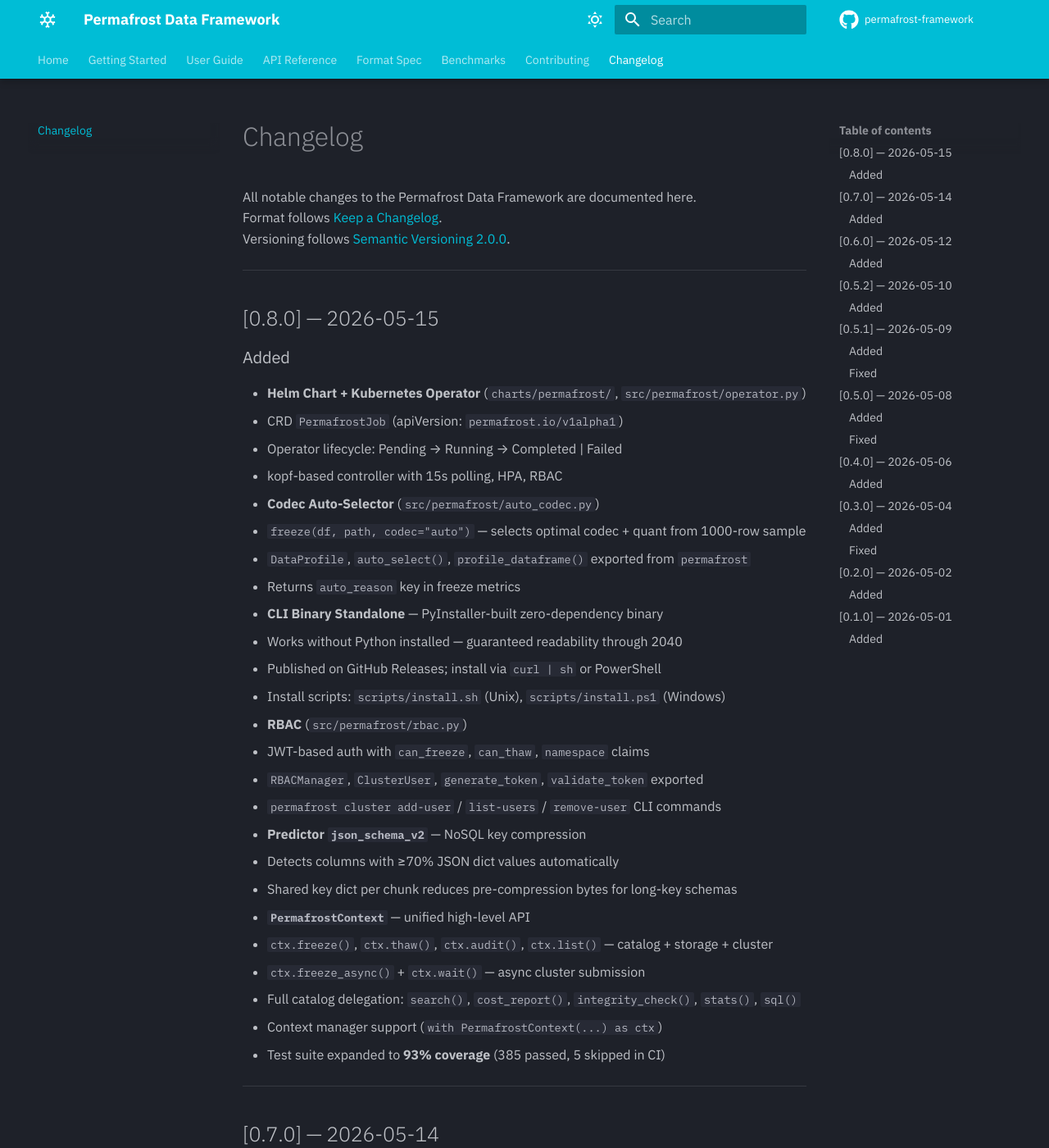
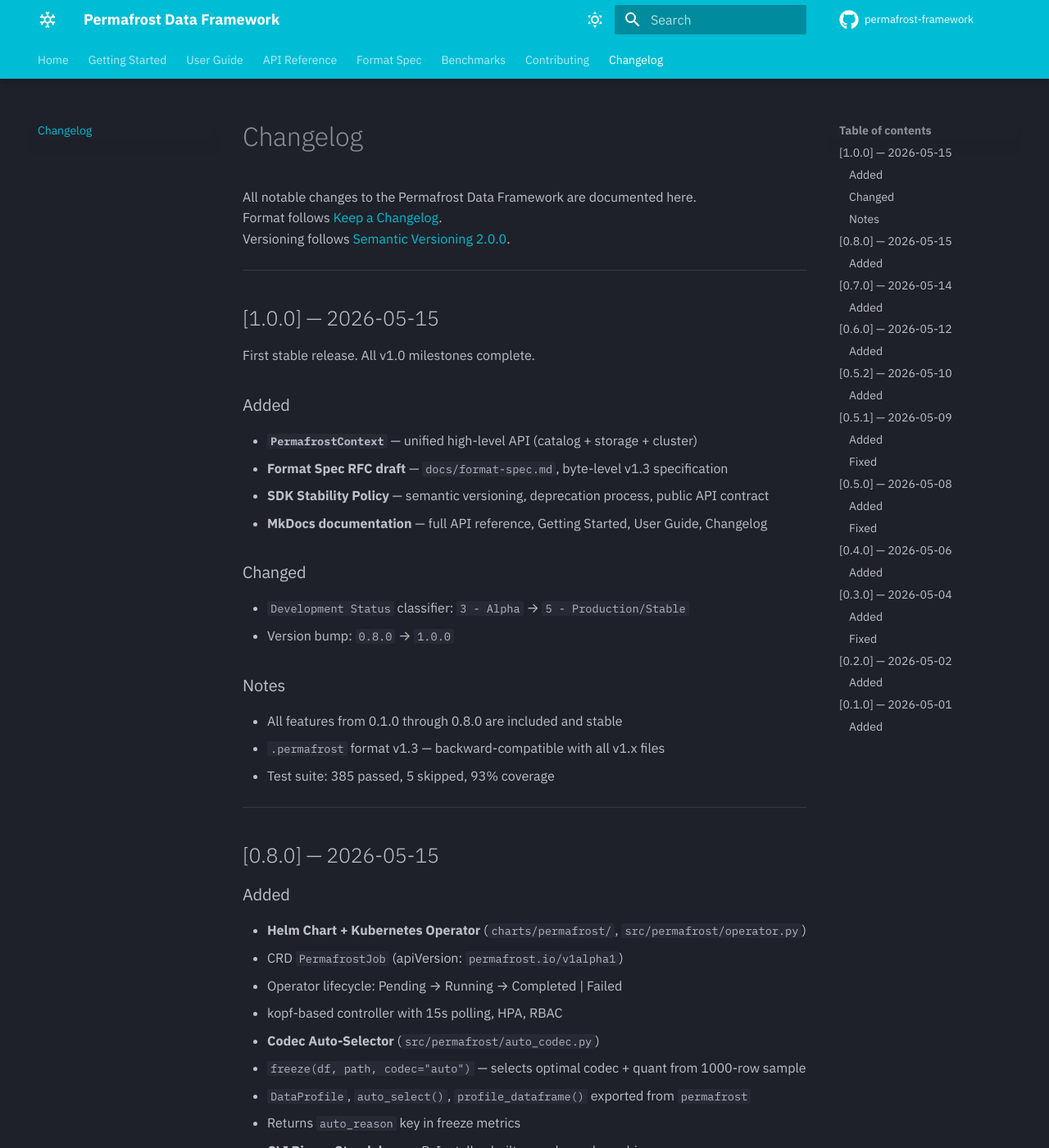
Before and after one commit to caua-ferreira/permafrost-framework, an MkDocs documentation site: the page built from docs/changelog.md, in a window 1280 px wide and 1400 px high. Shown: the whole window at 82% size. Built offline with MkDocs 1.6.1 and Material for MkDocs 9.7.7, drawn with Linux system fonts in a browser that asks for light colours; comment, search, counter and statistics services are not loaded; the version menu is left out.

Commit message:
chore: bump para v1.0.0 — primeiro release estável
- Versão 0.8.0 → 1.0.0
- Development Status: Alpha → Production/Stable
- ROADMAP: v1.0 marcado como completo
- Changelog: entrada 1.0.0 com resumo do milestone

```diff
--- a/docs/changelog.md
+++ b/docs/changelog.md
@@ -3,6 +3,27 @@
 All notable changes to the Permafrost Data Framework are documented here.
 Format follows [Keep a Changelog](https://keepachangelog.com/en/1.1.0/).
 Versioning follows [Semantic Versioning 2.0.0](https://semver.org/).
+
+---
+
+## [1.0.0] — 2026-05-15
+
+First stable release. All v1.0 milestones complete.
+
+### Added
+- **`PermafrostContext`** — unified high-level API (catalog + storage + cluster)
+- **Format Spec RFC draft** — `docs/format-spec.md`, byte-level v1.3 specification
+- **SDK Stability Policy** — semantic versioning, deprecation process, public API contract
+- **MkDocs documentation** — full API reference, Getting Started, User Guide, Changelog
+
+### Changed
+- `Development Status` classifier: `3 - Alpha` → `5 - Production/Stable`
+- Version bump: `0.8.0` → `1.0.0`
+
+### Notes
+- All features from 0.1.0 through 0.8.0 are included and stable
+- `.permafrost` format v1.3 — backward-compatible with all v1.x files
+- Test suite: 385 passed, 5 skipped, 93% coverage
 
 ---
 
--- a/pyproject.toml
+++ b/pyproject.toml
@@ -4,7 +4,7 @@ build-backend = "setuptools.build_meta"
 
 [project]
 name = "permafrost-framework"
-version = "0.8.0"
+version = "1.0.0"
 description = "Distributed intelligent compression for long-term data archival"
 readme = "README.md"
 license = "Apache-2.0"
@@ -12,7 +12,7 @@ requires-python = ">=3.10"
 authors = [{ name = "Permafrost Contributors" }]
 keywords = ["compression","archival","lzma","cold-storage","permafrost","duckdb","distributed"]
 classifiers = [
-    "Development Status :: 3 - Alpha",
+    "Development Status :: 5 - Production/Stable",
     "Intended Audience :: Developers",
     "Programming Language :: Python :: 3.10",
     "Programming Language :: Python :: 3.11",
--- a/src/permafrost/__init__.py
+++ b/src/permafrost/__init__.py
@@ -28,7 +28,7 @@ Links:
     Docs:   https://github.com/caua-ferreira/permafrost-framework/tree/main/docs
 """
 
-__version__  = "0.8.0"
+__version__  = "1.0.0"
 __author__   = "Permafrost Contributors"
 __license__  = "Apache-2.0"
 
```
Also changed, not shown: docs/ROADMAP.md (+5 -6 lines).
